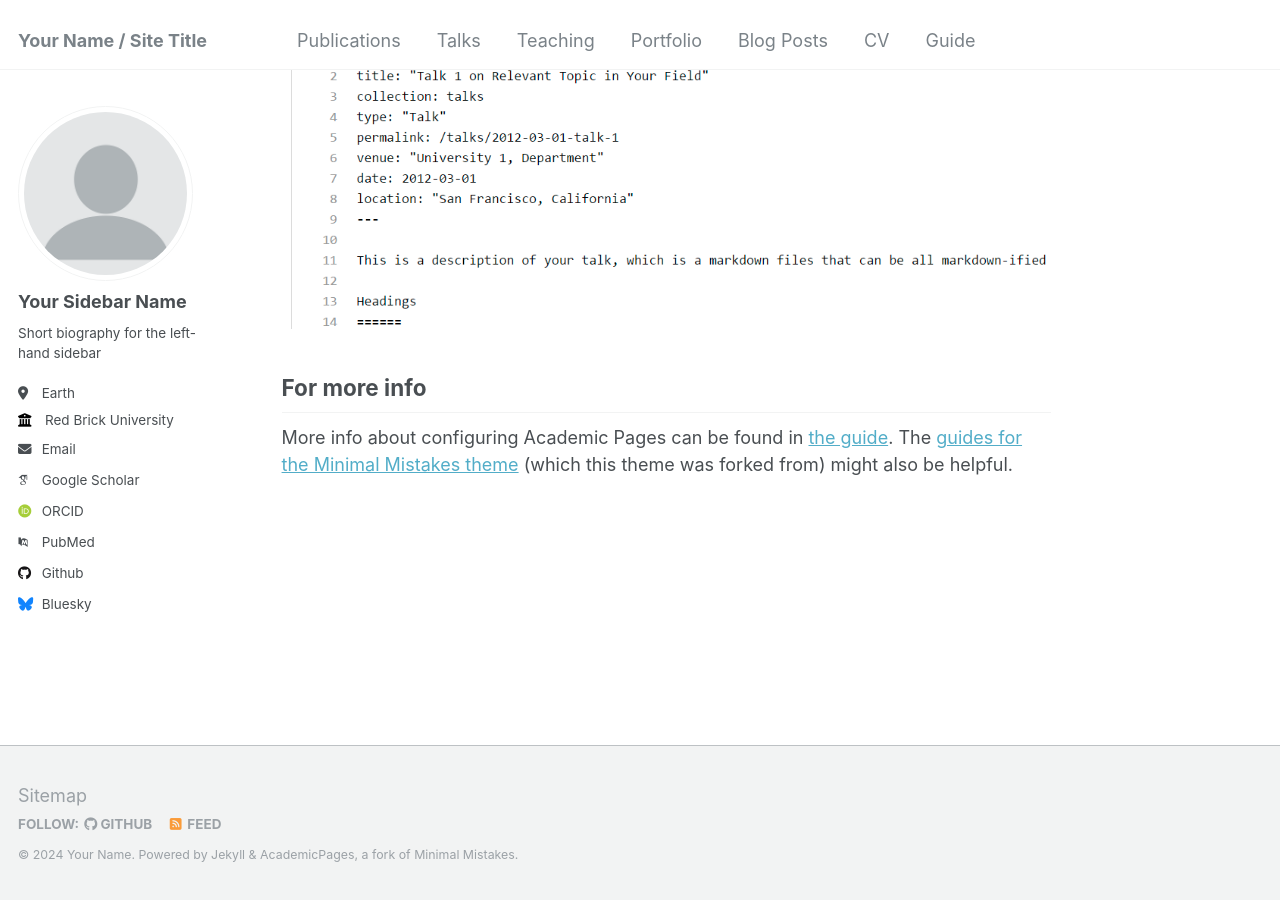
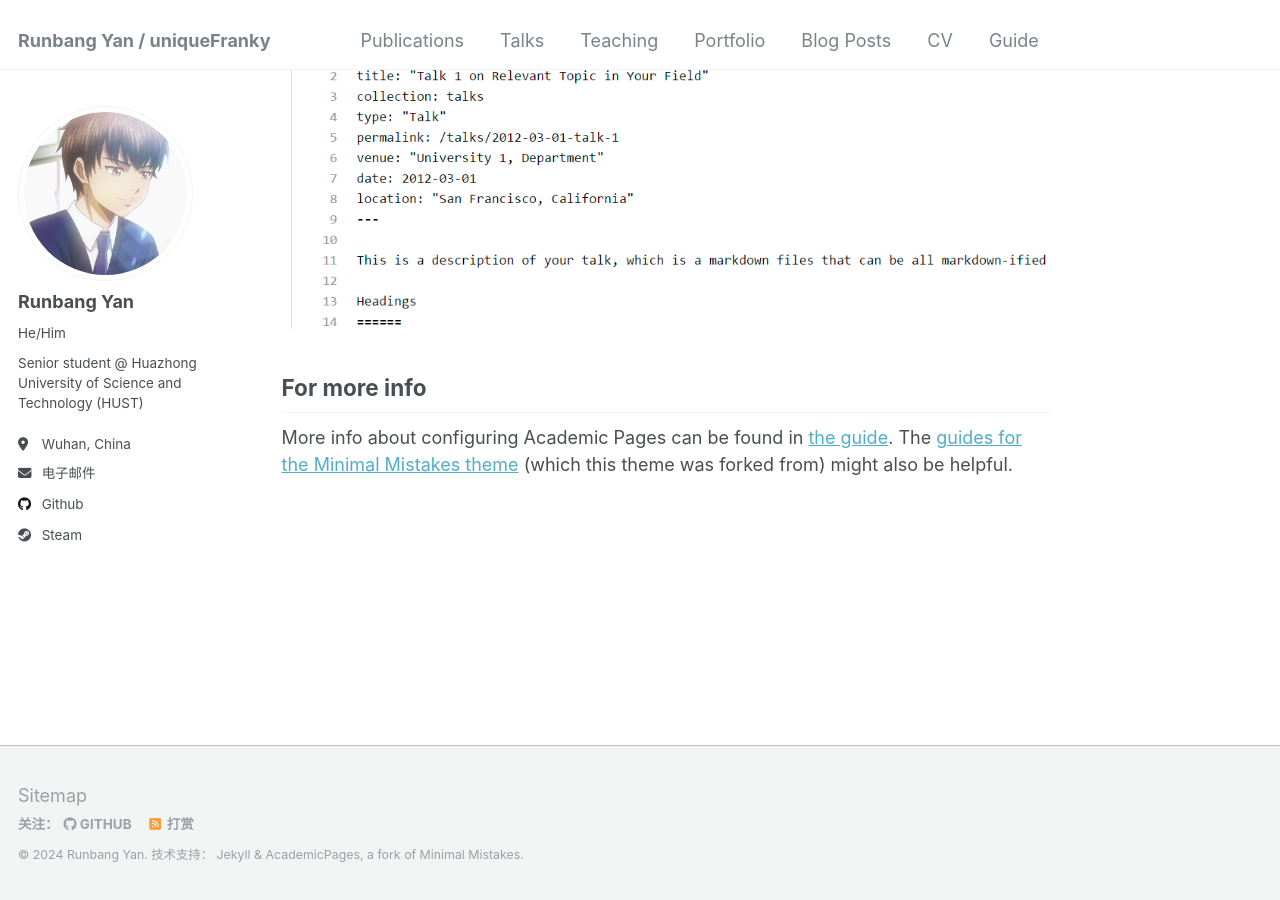
Before and after one commit to uniqueFranky/uniqueFranky.github.io, a Jekyll site: the page built from _pages/about.md, in a window 1280 px wide and 900 px high, scrolled down 2660 px. Built offline with Jekyll 4.4.1, drawn with Linux system fonts in a browser that asks for light colours; some web fonts are replaced.

Commit message:
update information

```diff
--- a/_config.yml
+++ b/_config.yml
@@ -7,48 +7,48 @@
 # server process.
 
 # Basic Site Settings
-locale                   : "en-US"
-title                    : "Your Name / Site Title"
+locale                   : "zh-CN"
+title                    : "Runbang Yan / uniqueFranky"
 title_separator          : "-"
-name                     : &name "Your Name"
-description              : &description "personal description"
-url                      : https://academicpages.github.io # the base hostname & protocol for your site e.g. "https://mmistakes.github.io"
+name                     : &name "Runbang Yan"
+description              : &description "Senior student @ Huazhong University of Science and Technology (HUST)"
+url                      : https://uniqueFranky.github.io # the base hostname & protocol for your site e.g. "https://mmistakes.github.io"
 baseurl                  : "" # the subpath of your site, e.g. "/blog"
-repository               : "academicpages/academicpages.github.io"
+repository               : "uniqueFranky/uniqueFranky.github.io"
 
 # Site Author - The following control what appear as part of the author content on the side bar.
 #               If a field is blank the icon and link will not appear, otherwise it will be shown.
 #               Additional customization can be done by editing /_includes/author-profile.html
 author:
   # Biographic information
-  avatar           : "profile.png"
-  name             : "Your Sidebar Name"
-  pronouns         : # example: "she/her"
-  bio              : "Short biography for the left-hand sidebar"
-  location         : "Earth"
-  employer         : "Red Brick University"
+  avatar           : "profile.jpg"
+  name             : "Runbang Yan"
+  pronouns         : "He/Him"
+  bio              : "Senior student @ Huazhong University of Science and Technology (HUST)"
+  location         : "Wuhan, China"
+  employer         : # "Red Brick University"
   uri              : # URL
-  email            : "none@example.org"
+  email            : "y_r_b@qq.com"
 
   # Academic websites
   arxiv            : # URL - Update with the correct link to your profile
-  googlescholar    : "https://scholar.google.com/citations?user=PS_CX0AAAAAJ"
+  googlescholar    : # "https://scholar.google.com/citations?user=PS_CX0AAAAAJ"
   impactstory      : # URL
-  orcid            : "http://orcid.org/yourorcidurl"
+  orcid            : # "http://orcid.org/yourorcidurl"
   semantic         : # URL
-  pubmed           : "https://www.ncbi.nlm.nih.gov/pubmed/?term=john+snow"
+  pubmed           : # "https://www.ncbi.nlm.nih.gov/pubmed/?term=john+snow"
   researchgate     : # URL
 
   # Repositories and software development
   bitbucket        : # Username - Update with your username on the site
   codepen          : # Username
   dribbble         : # Username
-  github           : "academicpages"
+  github           : "uniqueFranky"
   kaggle           : # Username
   stackoverflow    : # User number or user number and name (i.e., use "1" or "1/jeff-atwood")
 
   # Social media
-  bluesky          : "bsky.app" # Replace this with you Bluesky username
+  bluesky          : # "bsky.app" # Replace this with you Bluesky username
   facebook         : # Username
   flickr           : # Username
   foursquare       : # Username
@@ -62,7 +62,7 @@ author:
   medium           : # URL
   pinterest        : # Username
   soundcloud       : # Username
-  steam            : # Username
+  steam            : "1218736432"
   telegram         : # URL
   tumblr           : # Username
   twitter          : # Username for X / Twitter
```
Also changed, not shown: images/profile.jpg (added).
